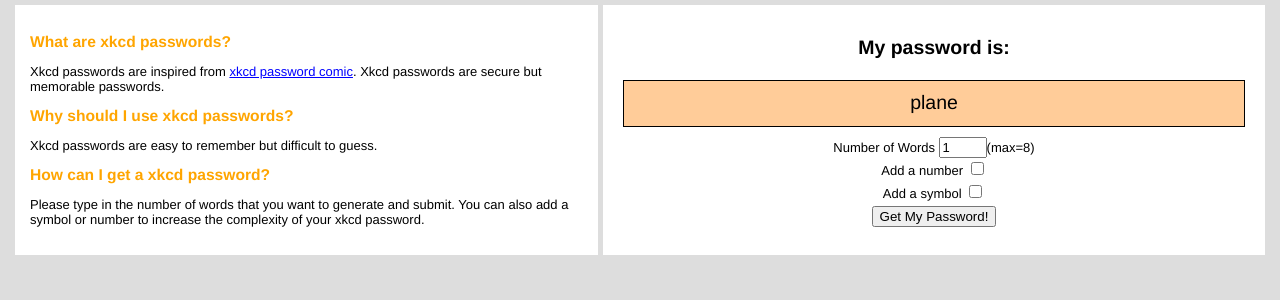
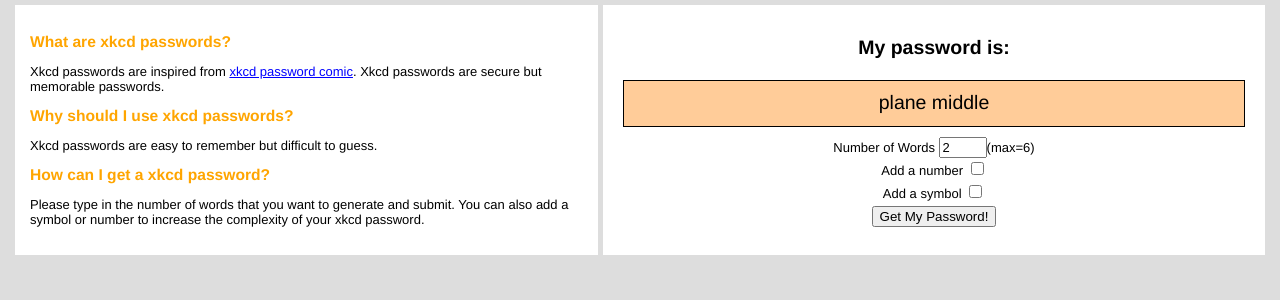
Before and after one commit to yangqiclaire/p2, a PHP site: page / in a window 1280 px wide. Shown: the part 105-405 px from the top of the page. Run offline with PHP 8.4, Linux system fonts and the light colour scheme.

Commit message:
set default number to 2

```diff
--- a/index.php
+++ b/index.php
@@ -30,7 +30,7 @@
                  </div>
                  <form action="index.php" method="GET">
                     <label>Number of Words</label>
-                    <input type="number" name="count" value=<?=$count?> min=1 max=8 id='countbox'>(max=8)</br>
+                    <input type="number" name="count" value=<?=$count?> min=1 max=6 id='countbox'>(max=6)</br>
                     <label>Add a number</label>
                     <input type="checkbox" name="number" <?=$number?> ></br>
                     <label>Add a symbol</label>
--- a/logic.php
+++ b/logic.php
@@ -18,9 +18,9 @@ $wordlist=array ('hapless','wandering','safe','whispering',
 set word number limits to 1-8.
 */
 if (empty($_GET['count'])){
-	$count=1;
+	$count=2;
 }
-else if ($_GET['count']>0 && $_GET['count']<=8){
+else if ($_GET['count']>0 && $_GET['count']<=6){
 	$count=$_GET['count'];
 }
 
```
